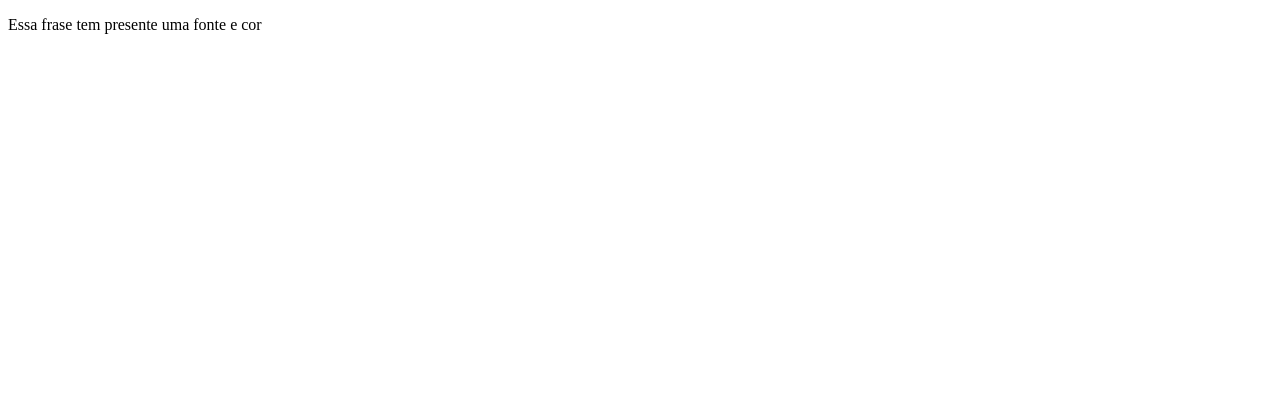
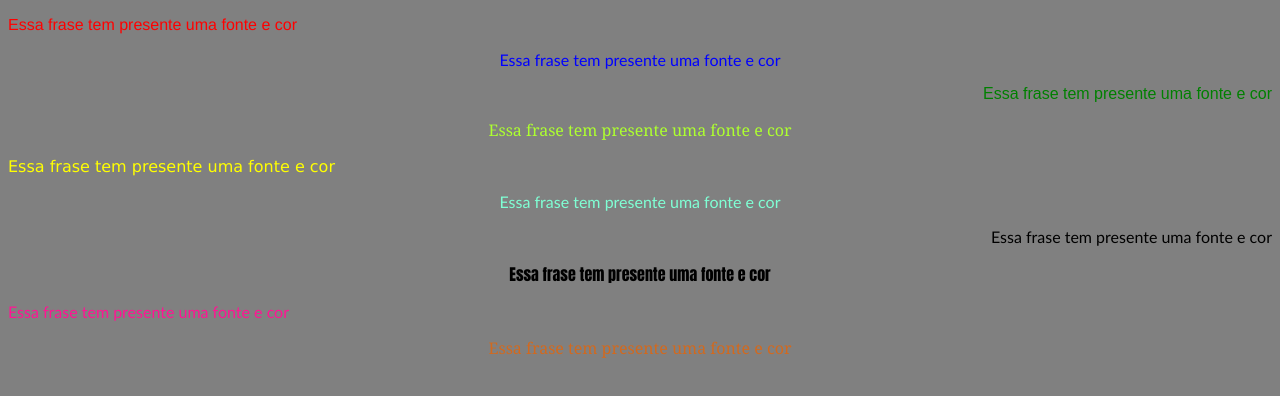
Before and after one commit to MatheusYamas/CSS---Frases, a plain HTML site: page index.html in a window 1280 px wide. Drawn offline with Linux system fonts and the light colour scheme.

Commit message:
versão 2

```diff
--- a/CSS/style.css
+++ b/CSS/style.css
@@ -4,4 +4,60 @@ body{
 
 p.frase1{
     color: red;
+    font-family: 'Franklin Gothic Medium', 'Arial Narrow', Arial, sans-serif;
+    text-align: left;
 }
+
+p.frase2{
+    color: blue;
+    font-family:'Gill Sans', 'Gill Sans MT', Calibri, 'Trebuchet MS', sans-serif;
+    text-align: center;
+}
+
+p.frase3{
+    color: green;
+    font-family: Arial, Helvetica, sans-serif;
+    text-align: right;
+}
+
+p.frase4{
+    color: greenyellow;
+    font-family:Georgia, 'Times New Roman', Times, serif;
+    text-align: center;
+}
+
+p.frase5{
+    color: yellow;
+    font-family:Verdana, Geneva, Tahoma, sans-serif;
+    text-align: left;
+}
+
+p.frase6{
+    color: aquamarine;
+    font-family:'Gill Sans', 'Gill Sans MT', Calibri, 'Trebuchet MS', sans-serif;
+    text-align: center;
+}
+
+p.frase7{
+    color: blueviolet);
+    font-family: 'Trebuchet MS', 'Lucida Sans Unicode', 'Lucida Grande', 'Lucida Sans', Arial, sans-serif;
+    text-align: right;
+}
+
+p.frase8{
+    color: black;
+    font-family: Impact, Haettenschweiler, 'Arial Narrow Bold', sans-serif;
+    text-align: center;
+}
+
+p.frase9{
+    color:deeppink;
+    font-family:'Trebuchet MS', 'Lucida Sans Unicode', 'Lucida Grande', 'Lucida Sans', Arial, sans-serif;
+    text-align: left;
+}
+
+p.frase10{
+    color:chocolate;
+    font-family:Cambria, Cochin, Georgia, Times, 'Times New Roman', serif;
+    text-align: center;
+}
--- a/index.html
+++ b/index.html
@@ -4,9 +4,19 @@
     <meta charset="UTF-8">
     <meta http-equiv="X-UA-Compatible" content="IE=edge">
     <meta name="viewport" content="width=device-width, initial-scale=1.0">
+    <link href="css/style.css" rel="stylesheet" type="text/css">
     <title>Document</title>
 </head>
 <body>
     <p class="frase1">Essa frase tem presente uma fonte e cor</p>
+    <p class="frase2">Essa frase tem presente uma fonte e cor</p>
+    <p class="frase3">Essa frase tem presente uma fonte e cor</p>
+    <p class="frase4">Essa frase tem presente uma fonte e cor</p>
+    <p class="frase5">Essa frase tem presente uma fonte e cor</p>
+    <p class="frase6">Essa frase tem presente uma fonte e cor</p>
+    <p class="frase7">Essa frase tem presente uma fonte e cor</p>
+    <p class="frase8">Essa frase tem presente uma fonte e cor</p>
+    <p class="frase9">Essa frase tem presente uma fonte e cor</p>
+    <p class="frase10">Essa frase tem presente uma fonte e cor</p>
 </body>
 </html>
```
